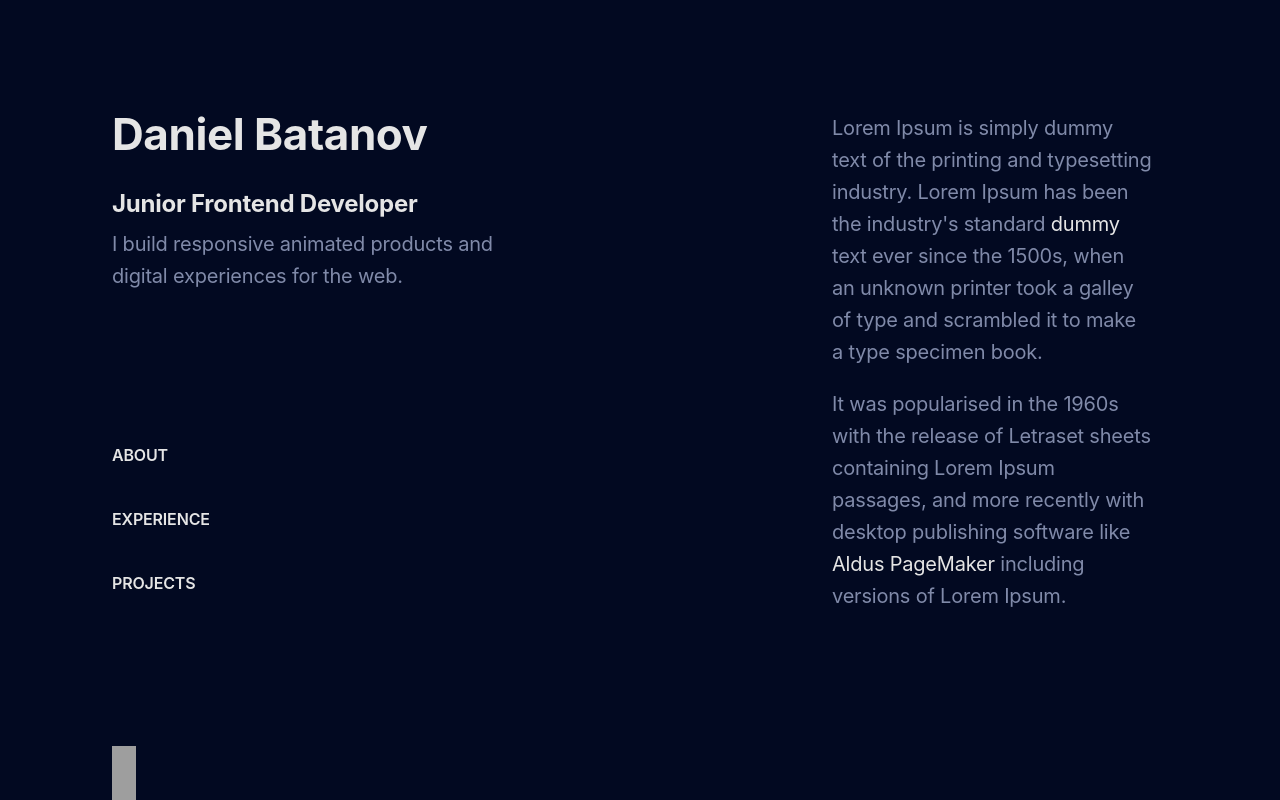
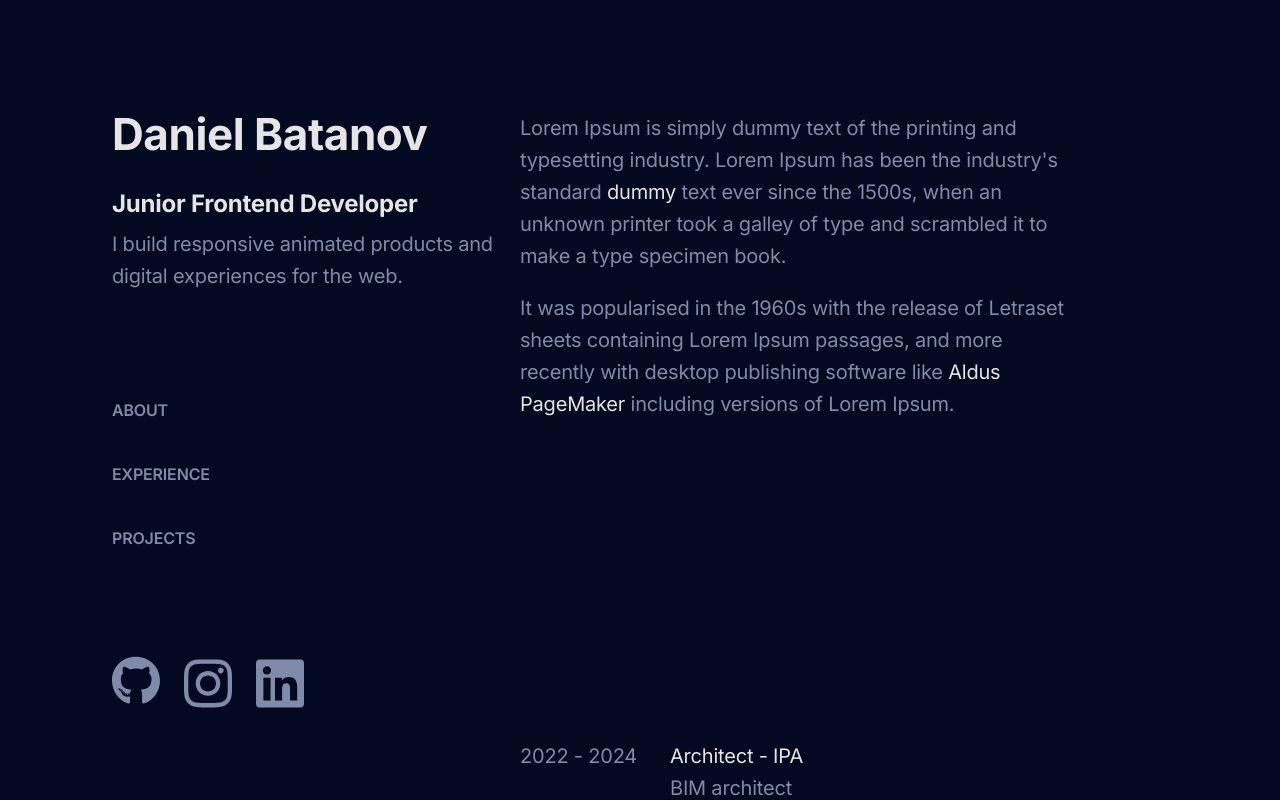
Before and after one commit to batanoffs/portfolio, a React (Vite) app: page / in a window 1280 px wide. Shown: the top 800 px of the page. Built offline with nearby package versions, Linux system fonts and the light colour scheme; grey boxes are pictures that could not be loaded.

Commit message:
updated layout added icons and improved menu sidebar

```diff
--- a/src/App.tsx
+++ b/src/App.tsx
@@ -16,9 +16,11 @@ interface MainContent {
 
 export const App: FC<Props> = () => {
     return (
-        <div className={`bg-blue flex h-dvh`}>
-            <StickyMenu styles={'flex flex-col justify-between flex-none max-w-lg sticky pt-28 pl-28'}/>
-            <MainContent styles={'flex-col pt-28 pl-80 pr-32'}/>
+        <div className={`h-dvh`}>
+            <StickyMenu styles={'flex flex-col justify-between h-dvh flex-none max-w-lg fixed pt-28 pl-28'}/>
+            <MainContent styles={'w-[1000px] absolute right-0 flex right-20 flex-col pt-28 pl-80 pr-32'}/>
         </div>
     )
 }
+
+// fixed top-0 w-full bg-white shadow-lg flex flex-col justify-between flex-none max-w-lg z-[100]
--- a/src/SocialIcons.tsx
+++ b/src/SocialIcons.tsx
@@ -4,18 +4,38 @@ interface Props {
     styles?: string
 }
 
-export const SocialIcons: FC<Props> = ( {styles} ) => {
+export const SocialIcons: FC<Props> = ({ styles }) => {
     return (
         <div className={styles}>
-            <a href="">
-                <img src="./components/assets/github.svg" alt="" className="w-6" />
-            </a>
-            <a href="">
-                <img src="./components/assets/instagram.svg" alt="" className="w-6" />
-            </a>
-            <a href="">
-                <img src="./components/assets/linkedin.svg" alt="" className="w-6" />
-            </a>
+            {[
+                'https://github.com/batanoffs',
+                'https://www.instagram.com/dabatanov/',
+                'https://www.linkedin.com/in/danielbatano/',
+            ].map((link, index) => (
+                <a
+                    key={index}
+                    href={link}
+                    target="_blank"
+                    rel="noreferrer"
+                    className="w-12 h-12 transition duration-300 ease-in-out"
+                >
+                    {index === 0 && (
+                        <svg className='hover:fill-cyan-500 fill-gray-blue' xmlns="http://www.w3.org/2000/svg" viewBox="0 0 496 512">
+                            <path color='currentColor' d="M165.9 397.4c0 2-2.3 3.6-5.2 3.6-3.3 .3-5.6-1.3-5.6-3.6 0-2 2.3-3.6 5.2-3.6 3-.3 5.6 1.3 5.6 3.6zm-31.1-4.5c-.7 2 1.3 4.3 4.3 4.9 2.6 1 5.6 0 6.2-2s-1.3-4.3-4.3-5.2c-2.6-.7-5.5 .3-6.2 2.3zm44.2-1.7c-2.9 .7-4.9 2.6-4.6 4.9 .3 2 2.9 3.3 5.9 2.6 2.9-.7 4.9-2.6 4.6-4.6-.3-1.9-3-3.2-5.9-2.9zM244.8 8C106.1 8 0 113.3 0 252c0 110.9 69.8 205.8 169.5 239.2 12.8 2.3 17.3-5.6 17.3-12.1 0-6.2-.3-40.4-.3-61.4 0 0-70 15-84.7-29.8 0 0-11.4-29.1-27.8-36.6 0 0-22.9-15.7 1.6-15.4 0 0 24.9 2 38.6 25.8 21.9 38.6 58.6 27.5 72.9 20.9 2.3-16 8.8-27.1 16-33.7-55.9-6.2-112.3-14.3-112.3-110.5 0-27.5 7.6-41.3 23.6-58.9-2.6-6.5-11.1-33.3 2.6-67.9 20.9-6.5 69 27 69 27 20-5.6 41.5-8.5 62.8-8.5s42.8 2.9 62.8 8.5c0 0 48.1-33.6 69-27 13.7 34.7 5.2 61.4 2.6 67.9 16 17.7 25.8 31.5 25.8 58.9 0 96.5-58.9 104.2-114.8 110.5 9.2 7.9 17 22.9 17 46.4 0 33.7-.3 75.4-.3 83.6 0 6.5 4.6 14.4 17.3 12.1C428.2 457.8 496 362.9 496 252 496 113.3 383.5 8 244.8 8zM97.2 352.9c-1.3 1-1 3.3 .7 5.2 1.6 1.6 3.9 2.3 5.2 1 1.3-1 1-3.3-.7-5.2-1.6-1.6-3.9-2.3-5.2-1zm-10.8-8.1c-.7 1.3 .3 2.9 2.3 3.9 1.6 1 3.6 .7 4.3-.7 .7-1.3-.3-2.9-2.3-3.9-2-.6-3.6-.3-4.3 .7zm32.4 35.6c-1.6 1.3-1 4.3 1.3 6.2 2.3 2.3 5.2 2.6 6.5 1 1.3-1.3 .7-4.3-1.3-6.2-2.2-2.3-5.2-2.6-6.5-1zm-11.4-14.7c-1.6 1-1.6 3.6 0 5.9 1.6 2.3 4.3 3.3 5.6 2.3 1.6-1.3 1.6-3.9 0-6.2-1.4-2.3-4-3.3-5.6-2z" />
+                        </svg>
+                    )}
+                    {index === 1 && (
+                        <svg className='hover:fill-cyan-500 fill-gray-blue'  xmlns="http://www.w3.org/2000/svg" viewBox="0 0 448 512">
+                            <path d="M224.1 141c-63.6 0-114.9 51.3-114.9 114.9s51.3 114.9 114.9 114.9S339 319.5 339 255.9 287.7 141 224.1 141zm0 189.6c-41.1 0-74.7-33.5-74.7-74.7s33.5-74.7 74.7-74.7 74.7 33.5 74.7 74.7-33.6 74.7-74.7 74.7zm146.4-194.3c0 14.9-12 26.8-26.8 26.8-14.9 0-26.8-12-26.8-26.8s12-26.8 26.8-26.8 26.8 12 26.8 26.8zm76.1 27.2c-1.7-35.9-9.9-67.7-36.2-93.9-26.2-26.2-58-34.4-93.9-36.2-37-2.1-147.9-2.1-184.9 0-35.8 1.7-67.6 9.9-93.9 36.1s-34.4 58-36.2 93.9c-2.1 37-2.1 147.9 0 184.9 1.7 35.9 9.9 67.7 36.2 93.9s58 34.4 93.9 36.2c37 2.1 147.9 2.1 184.9 0 35.9-1.7 67.7-9.9 93.9-36.2 26.2-26.2 34.4-58 36.2-93.9 2.1-37 2.1-147.8 0-184.8zM398.8 388c-7.8 19.6-22.9 34.7-42.6 42.6-29.5 11.7-99.5 9-132.1 9s-102.7 2.6-132.1-9c-19.6-7.8-34.7-22.9-42.6-42.6-11.7-29.5-9-99.5-9-132.1s-2.6-102.7 9-132.1c7.8-19.6 22.9-34.7 42.6-42.6 29.5-11.7 99.5-9 132.1-9s102.7-2.6 132.1 9c19.6 7.8 34.7 22.9 42.6 42.6 11.7 29.5 9 99.5 9 132.1s2.7 102.7-9 132.1z" />
+                        </svg>
+                    )}
+                    {index === 2 && (
+                        <svg className='hover:fill-cyan-500 fill-gray-blue' xmlns="http://www.w3.org/2000/svg" viewBox="0 0 448 512">
+                            <path d="M416 32H31.9C14.3 32 0 46.5 0 64.3v383.4C0 465.5 14.3 480 31.9 480H416c17.6 0 32-14.5 32-32.3V64.3c0-17.8-14.4-32.3-32-32.3zM135.4 416H69V202.2h66.5V416zm-33.2-243c-21.3 0-38.5-17.3-38.5-38.5S80.9 96 102.2 96c21.2 0 38.5 17.3 38.5 38.5 0 21.3-17.2 38.5-38.5 38.5zm282.1 243h-66.4V312c0-24.8-.5-56.7-34.5-56.7-34.6 0-39.9 27-39.9 54.9V416h-66.4V202.2h63.7v29.2h.9c8.9-16.8 30.6-34.5 62.9-34.5 67.2 0 79.7 44.3 79.7 101.9V416z" />
+                        </svg>
+                    )}
+                </a>
+            ))}
         </div>
     )
 }
--- a/src/components/MainContent.tsx
+++ b/src/components/MainContent.tsx
@@ -7,6 +7,7 @@ type Props = {
 export const MainContent: FC<Props> = ({ styles }) => {
     return (
         <div id="about" className={styles}>
+            <div className="mb-80">
                 <p className="text-gray-blue text-base mb-5">
                     Lorem Ipsum is simply dummy text of the printing and typesetting industry. Lorem
                     Ipsum has been the industry's standard
@@ -15,11 +16,26 @@ export const MainContent: FC<Props> = ({ styles }) => {
                     scrambled it to make a type specimen book.
                 </p>
                 <p className="text-gray-blue text-base">
-                It was popularised in the 1960s with the release of Letraset sheets containing Lorem
-                Ipsum passages, and more recently with desktop publishing software like
-                <span className="text-white text-base"> Aldus PageMaker </span>including versions of
-                Lorem Ipsum.
+                    It was popularised in the 1960s with the release of Letraset sheets containing
+                    Lorem Ipsum passages, and more recently with desktop publishing software like
+                    <span className="text-white text-base"> Aldus PageMaker </span>including
+                    versions of Lorem Ipsum.
                 </p>
+            </div>
+            <div className="flex">
+                <div className="flex-shrink-0 w-[150px]">
+                    <p className="text-gray-blue text-base">2022 - 2024</p>
+                </div>
+                <div className="flex flex-col">
+                    <h2 className="text-white text-base">Architect - IPA</h2>
+                    <h3 className="text-gray-blue text-base mb-6 ">BIM architect</h3>
+                    <p className="text-gray-blue text-base ">
+                        Lorem ipsum dolor sit amet consectetur adipisicing elit. Tempora doloremque
+                        enim ducimus quidem culpa molestiae ipsa pariatur maiores adipisci nisi
+                        illum atque reprehenderit, nihil natus deserunt non, quia amet quod!
+                    </p>
+                </div>
+            </div>
         </div>
     )
 }
--- a/src/components/StickyMenu.tsx
+++ b/src/components/StickyMenu.tsx
@@ -12,19 +12,25 @@ interface SocialIcons {
 export const StickyMenu: FC<Props> = ({ styles }) => {
     return (
         <div className={styles}>
-            <div className=''>
+            <div className="">
                 <h1 className="text-white text-xl mb-8">Daniel Batanov</h1>
                 <h2 className="text-white text-lg mb-2">Junior Frontend Developer</h2>
                 <span className="text-gray-blue text-base">
                     I build responsive animated products and digital experiences for the web.
                 </span>
             </div>
-            <ul className="text-white text-small list-image-none uppercase flex flex-col gap-8">
-                <li className='hover:list-image-line'><a href="#about">About</a></li>
-                <li><a href="#experience">Experience</a></li>
-                <li><a href="#projects">Projects</a></li>
+            <ul className="text-gray-blue  text-small list-image-none uppercase flex flex-col gap-8">
+                <li className="hover:list-image-line">
+                    <a className='hover:text-cyan-500' href="#about">About</a>
+                </li>
+                <li>
+                    <a className='hover:text-cyan-500' href="#experience">Experience</a>
+                </li>
+                <li>
+                    <a className='hover:text-cyan-500' href="#projects">Projects</a>
+                </li>
             </ul>
-            <SocialIcons styles={'w-6 bg-white'}/>
+            <SocialIcons styles={'flex gap-6 w-auto mb-24'} />
         </div>
     )
 }
--- a/src/index.css
+++ b/src/index.css
@@ -1,3 +1,23 @@
+@import url('https://fonts.googleapis.com/css2?family=Inter:wght@100..900&display=swap');
 @tailwind base;
 @tailwind components;
 @tailwind utilities;
+
+@layer base {
+    html {
+        @apply bg-[#020921];
+        font-family: "Inter", sans-serif;
+    }
+}
+
+html::-webkit-scrollbar {
+    display: none;
+}
+
+html {
+    scrollbar-width: none;
+}
+
+html::-moz-scrollbar {
+    display: none;
+}
--- a/tailwind.config.js
+++ b/tailwind.config.js
@@ -12,17 +12,11 @@ export default {
       lg: '976px',
       xl: '1440px',
     },
-    colors: {
-      'blue': '#020921',
-      'white': '#e5e5e5',
-      'gray-blue': '#808AA9',
-    },
     fontFamily: {
       sans: ['Inter', 'sans-serif'],
       serif: ['Merriweather', 'serif'],
     },
     fontSize: {
-
       'small': ['1rem', { //20
         lineHeight: '2rem',
         letterSpacing: '-0.01em',
@@ -55,7 +49,13 @@ export default {
       },
       borderRadius: {
         '4xl': '2rem',
-      }
+      },
+      colors: {
+        'blue': '#020921',
+        'white': '#e5e5e5',
+        'gray-blue': '#808AA9',
+        "pink": '#a251db',
+      },
     }
   },
   plugins: [],
```
Also changed, not shown: src/components/assets/line.svg. Lines whose indentation alone changed are shown as unchanged.
